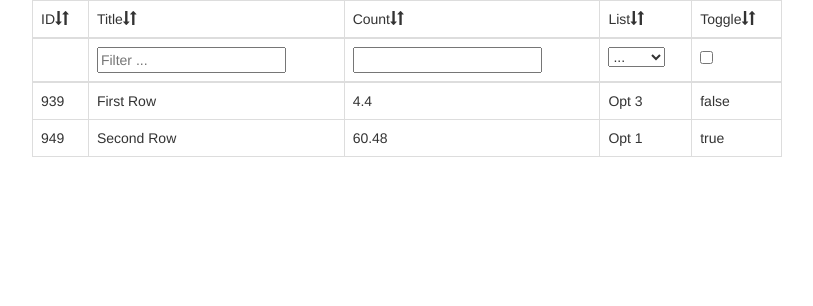
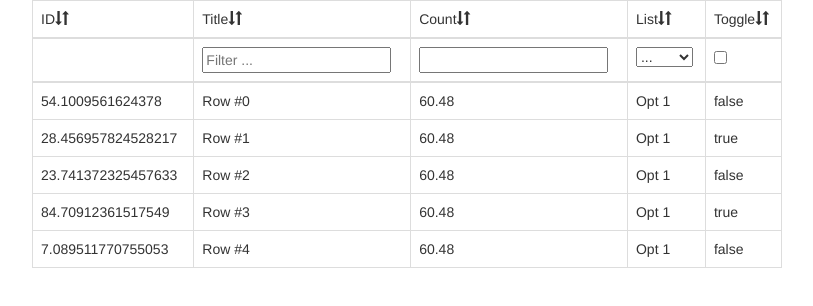
Before and after one commit to NourEldin275/reGrid, a React (Create React App) app in the folder re-grid/: page / in a window 1280 px wide. Shown: the top 306 px of the page, without its empty margins (233-1046 px from the left). Built offline with nearby package versions, Linux system fonts and the light colour scheme.

Commit message:
activated grid update with filter on Enter. SOlved issue where grid did not update because TableBody component stored the rows prop in a constant in the constructor
!
:wq

```diff
--- a/re-grid/src/App.js
+++ b/re-grid/src/App.js
@@ -31,8 +31,9 @@ class Grid extends Component{
             onEditRemote: callback used to edit data remotely.
 
          */
-        this.handleFilterChange = this.handleFilterChange.bind(this);
+        this.onFilterChangeHandler = this.onFilterChangeHandler.bind(this);
         this.handleSort = this.handleSort.bind(this);
+        this.onFilterEnterHandler = this.onFilterEnterHandler.bind(this);
     }
 
     handleSort(event){
@@ -89,7 +90,7 @@ class Grid extends Component{
         });
     }
 
-    handleFilterChange(event){
+    onFilterChangeHandler(event){
         let field = event.target;
         let filters = this.state.filters;
         let filterName = field.getAttribute('name');
@@ -105,27 +106,44 @@ class Grid extends Component{
         }else{
             filters[filterName] = field.value;
         }
-        this.setState({
-            filters: filters
-        });
+        if(event.target.type === 'checkbox' || event.target.type === 'select-one'){
+            // fire remote filter for fields that need no Enter key stroke.
+            this.setState({
+                filters: filters
+            }, this.props.remoteFilterHandler(this.state.filters));
+        }else{
+            this.setState({
+                filters: filters
+            });
+        }
+
     }
 
-    buildGrid(){
+    /**
+     * This method will call the passed remote filter handler only when "Enter" key is pressed.
+     * @param event
+     */
+    onFilterEnterHandler(event){
+        if(this.state.filters && event.keyCode === 13){
+            this.props.remoteFilterHandler(this.state.filters);
+        }
+    }
+
+    render(){
         const columns = this.props.columns;
+        const rows = this.props.rows;
         return(
             <table className="table table-bordered table-responsive">
                 <thead>
-                    <HeaderRow columns={columns} onSort={this.handleSort} />
-                    <HeaderFiltersRow columns={columns} onFilterChange={this.handleFilterChange} />
+                <HeaderRow columns={columns} onSort={this.handleSort} />
+                <HeaderFiltersRow
+                    columns={columns}
+                    onFilterChangeHandler={this.onFilterChangeHandler}
+                    onFilterEnterHandler={this.onFilterEnterHandler}
+                />
                 </thead>
-                <TableBody rows={this.props.rows} />
+                <TableBody rows={rows} />
             </table>
-        );
-    }
-
-    render(){
-        return(
-            this.buildGrid()
         );
     }
 }
@@ -231,38 +249,34 @@ class App extends Component {
             }
         ];
 
-        this.rows = [
-            [
+        this.rows = [];
+        this.remoteFilterHandler = this.remoteFilterHandler.bind(this);
+        this.createRows = this.createRows.bind(this);
+        this.state = {
+            rows: this.rows
+        }
+    }
+
+    remoteFilterHandler(filters){
+        // This is where Ajax requests are sent and then the rows in the state of this component should be updated to update the grid
+        this.createRows(10);
+    }
+
+    componentWillMount(){
+        this.createRows(5);
+    }
+
+    createRows(rowCount){
+        this.rows = [];
+        for (let i=0; i<rowCount; i++){
+            this.rows.push([
                 {
                     id: 'id',
-                    value: '939'
+                    value: Math.random() * 100
                 },
                 {
                     id: 'title',
-                    value: 'First Row'
-                },
-                {
-                    id: 'count',
-                    value: 4.4
-                },
-                {
-                    id: 'list',
-                    value: 'Opt 3'
-                },
-                {
-                    id: 'toggle',
-                    value: "false"
-                },
-
-            ],
-            [
-                {
-                    id: 'id',
-                    value: '949'
-                },
-                {
-                    id: 'title',
-                    value: 'Second Row'
+                    value: 'Row #'+i,
                 },
                 {
                     id: 'count',
@@ -274,18 +288,16 @@ class App extends Component {
                 },
                 {
                     id: 'toggle',
-                    value: "true"
-                },
-
-            ]
-
-        ];
-
+                    value: (!!(i%2)).toString()
+                }
+            ]);
+        }
+        this.setState({rows: this.rows});
     }
 
   render() {
     return (
-      <Grid columns={this.columns} rows={this.rows} />
+      <Grid columns={this.columns} rows={this.state.rows} remoteFilterHandler={this.remoteFilterHandler}/>
     );
   }
 }
--- a/re-grid/src/body/table-body.js
+++ b/re-grid/src/body/table-body.js
@@ -5,21 +5,17 @@ import React, { Component } from 'react';
 import { Cell } from './cells/cells';
 
 class TableBody extends Component{
-    constructor(props){
-        super(props);
-        this.rows = this.props.rows;
-    }
 
     render(){
 
         let rows = [];
-        for (let row of this.rows) {
+        for (let row of this.props.rows) {
             let rowData = row.map((data) => {
                 return(<Cell key={data.id.toString()} value={data.value} />);
             });
 
             let tableRow =
-                <tr key={this.rows.indexOf(row)}>{rowData}</tr>;
+                <tr key={this.props.rows.indexOf(row)}>{rowData}</tr>;
             rows.push(tableRow);
         }
 
--- a/re-grid/src/header/filters-row.js
+++ b/re-grid/src/header/filters-row.js
@@ -10,7 +10,8 @@ class HeaderFiltersRow extends Component{
         const numberInput   = 'number';
         const checkboxInput = 'checkbox';
         const selectInput   = 'select';
-        const filterChangeHandler = this.props.onFilterChange;
+        const filterChangeHandler = this.props.onFilterChangeHandler;
+        const filterOnEnterHandler = this.props.onFilterEnterHandler;
         let filter = '';
         if (column.filter || column.filter.enabled){
 
@@ -20,6 +21,7 @@ class HeaderFiltersRow extends Component{
                         type={textInput}
                         name={column.id}
                         onChange={filterChangeHandler}
+                        onKeyUp={filterOnEnterHandler}
                         placeholder={column.filter.placeHolder}
                     />;
                     break;
@@ -28,6 +30,7 @@ class HeaderFiltersRow extends Component{
                         type={numberInput}
                         name={column.id}
                         onChange={filterChangeHandler}
+                        onKeyUp={filterOnEnterHandler}
                         min={column.filter.min}
                         max={column.filter.max}
                         step="any"
```
